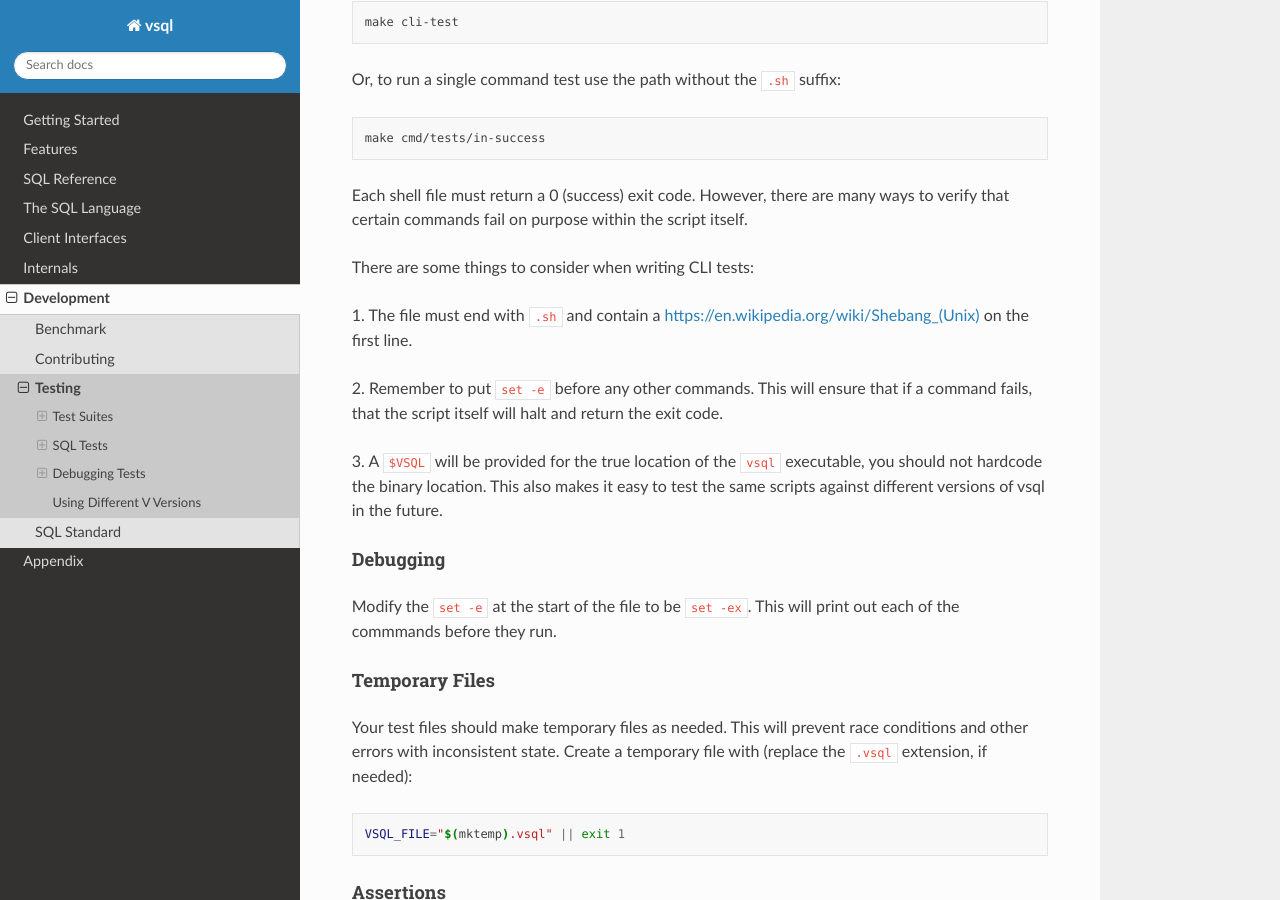
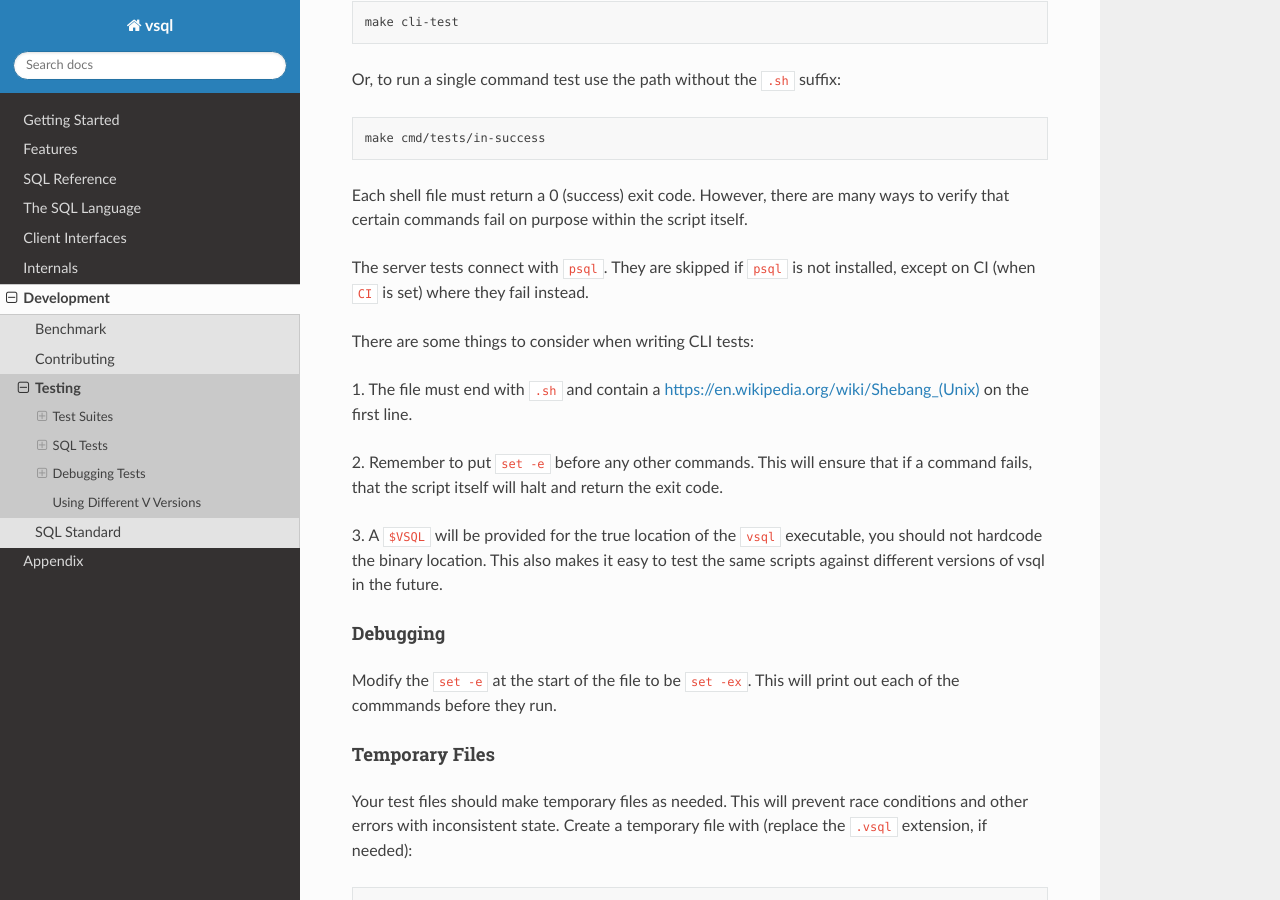
Before and after one commit to elliotchance/vsql, a Sphinx documentation site: the page built from docs/testing.rst, in a window 1280 px wide and 900 px high, scrolled down 1735 px. Built offline with Sphinx 7.4.7 and the Read the Docs theme 3.1.0, drawn with Linux system fonts in a browser that asks for light colours.

Commit message:
ci: Install psql so the server test runs
cmd/tests/server-concurrent.sh (from #416) was skipped on CI because psql
isn't installed on the macOS runner. It's still skipped locally without
psql, but now fails on CI instead.

Co-Authored-By: Claude Opus 5.5 <noreply@anthropic.com>

```diff
--- a/docs/testing.rst
+++ b/docs/testing.rst
@@ -64,6 +64,9 @@ Or, to run a single command test use the path without the ``.sh`` suffix:
 
 Each shell file must return a 0 (success) exit code. However, there are many
 ways to verify that certain commands fail on purpose within the script itself.
+
+The server tests connect with ``psql``. They are skipped if ``psql`` is not
+installed, except on CI (when ``CI`` is set) where they fail instead.
 
 There are some things to consider when writing CLI tests:
 
```
Also changed, not shown: 2 other files.
